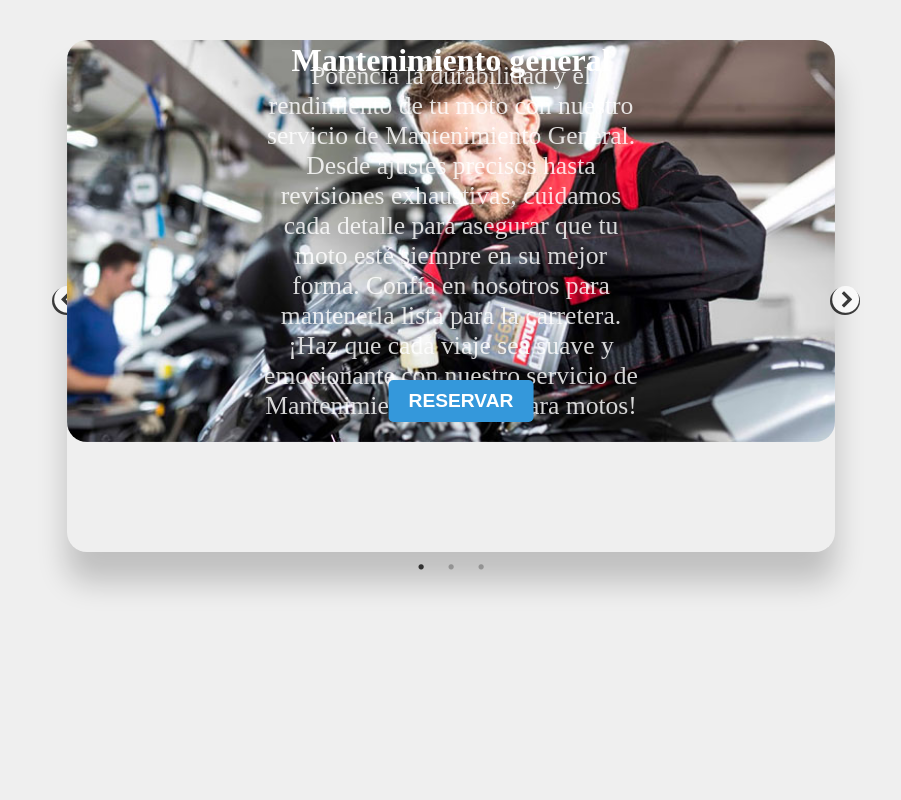
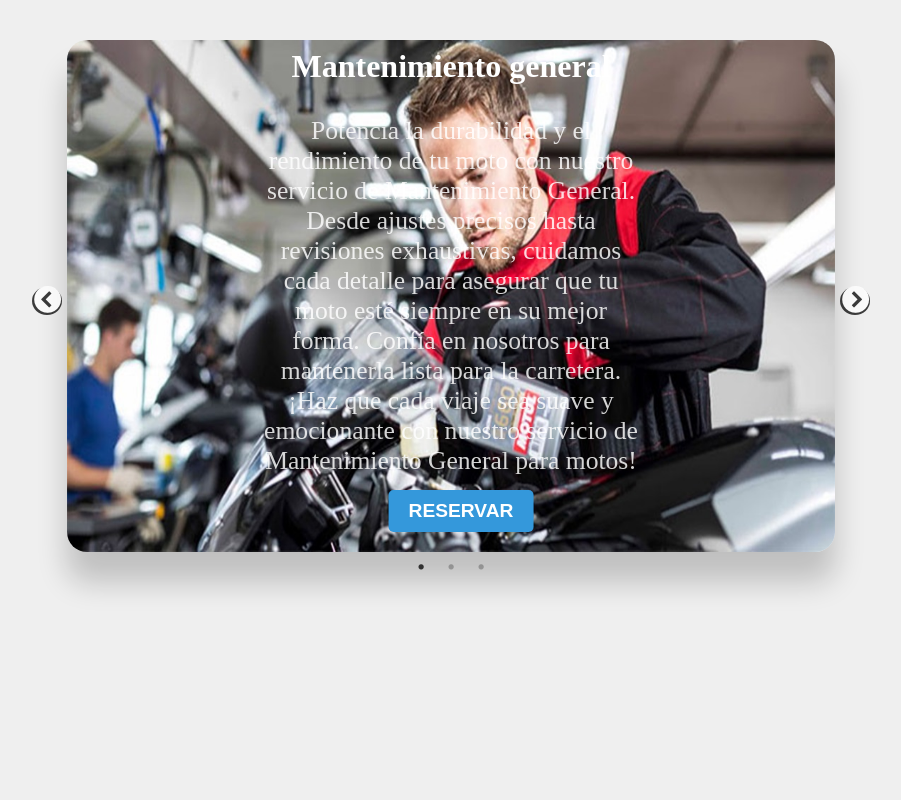
Before and after one commit to AfterLehxuz/MotoClubsBogota, a PHP site: the page made by reserva.php in a window 1280 px wide. Shown: the part 50-850 px from the top of the page, without its empty margins (189-1090 px from the left). Run offline with PHP 8.4, Linux system fonts and the light colour scheme.

Commit message:
add: moto1

```diff
--- a/Estilos/reserva_slide.css
+++ b/Estilos/reserva_slide.css
@@ -186,8 +186,8 @@
     margin: 0 5px;
 }
 
-¿
 
+/* estilo botones*/
 .slick-prev::before,
 .slick-next::before {
   font-size: 30px!important;
--- /dev/null
+++ b/Estilos/slick-theme.css
@@ -0,0 +1,9 @@
+.slick-next
+{
+    right: -35px;
+}
+
+.slick-prev
+{
+    left: -45px;
+}
--- a/reserva.php
+++ b/reserva.php
@@ -16,6 +16,8 @@
     <link rel="stylesheet" type="text/css" href="https://cdn.jsdelivr.net/npm/slick-carousel@1.8.1/slick/slick.css" />
     <link rel="stylesheet" type="text/css"
         href="https://cdn.jsdelivr.net/npm/slick-carousel@1.8.1/slick/slick-theme.css" />
+
+    <link rel="stylesheet" href="Estilos/slick-theme.css">
     <script src="https://code.jquery.com/jquery-3.6.4.min.js"></script>
     <script type="text/javascript" src="https://cdn.jsdelivr.net/npm/slick-carousel@1.8.1/slick/slick.min.js"></script>
     <script src="javaScript/slider.js"></script>
```
Also changed, not shown: Imagenes/moto1.jpg, Imagenes/moto5.jpeg.
